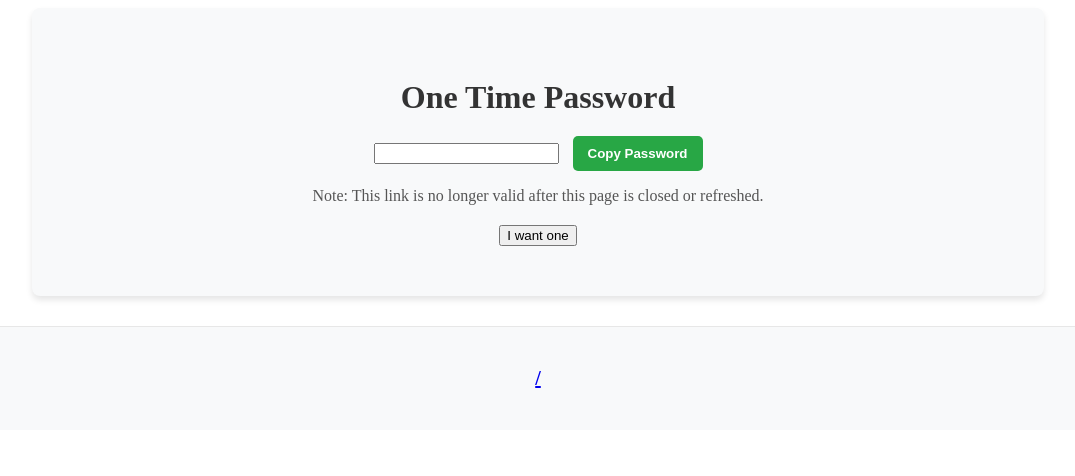
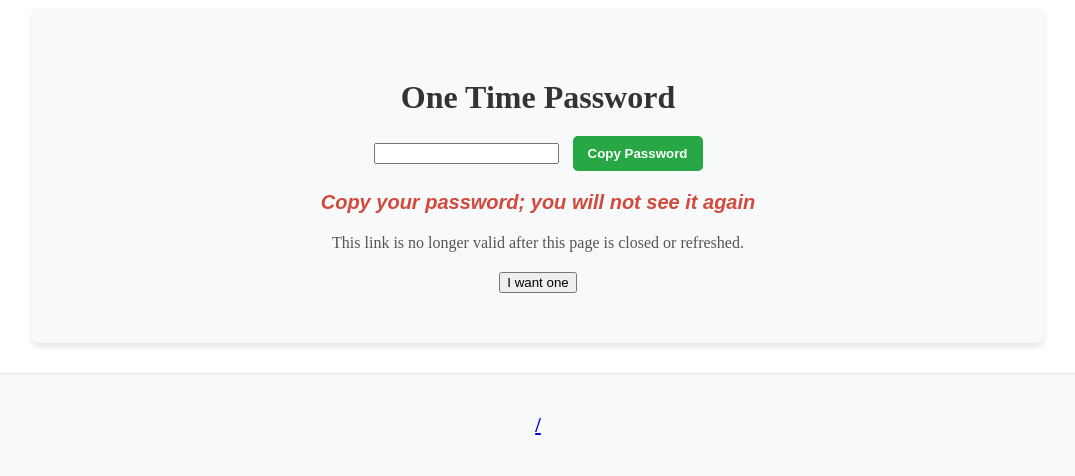
Before and after one commit to nvalezuelakghm/Kdbfaucet_webapp, a Django app: template blank/templates/password_display.html in a window 1280 px wide. Shown: the top 476 px of the page, without its empty margins (102-1177 px from the left). Run offline with Django 4.2, Linux system fonts and the light colour scheme; the template is opened without the code that fills it, so the values that code supplies are empty.

Commit message:
added disclaimer and style

```diff
--- a/blank/templates/index.html
+++ b/blank/templates/index.html
@@ -51,7 +51,7 @@ document.getElementById('password').addEventListener('input', function() {
 });
 
 document.getElementById('generatePassword').addEventListener('click', function() {
-    const chars = 'abcdefghijklmnopqrstuvwxyzABCDEFGHIJKLMNOPQRSTUVWXYZ0123456789!@#$%&*?';
+    const chars = 'abcdefghijklmnopqrstuvwxyzABCDEFGHIJKLMNOPQRSTUVWXYZ0123456789!@#$%&*?.:';
     let password = '';
     const passwordLength = 12; // Generate 12 characters long passwords for better security
 
--- a/blank/templates/password_display.html
+++ b/blank/templates/password_display.html
@@ -8,7 +8,8 @@
         <input id="passwordField" class="password-box" value="{{ password }}" readonly>
         <button onclick="copyPassword()" class="copy-btn">Copy Password</button>
     </div>
-    <p class="note">Note: This link is no longer valid after this page is closed or refreshed.</p>
+    <p class="warning">Copy your password; you will not see it again</p>
+    <p class="note">This link is no longer valid after this page is closed or refreshed.</p>
     <!-- Added return to home button -->
     <button onclick="window.location.href='/'" class="home-btn">I want one</button>
 </div>
@@ -77,5 +78,6 @@ function copyPassword() {
         font-style: italic;
         color: #6c757d;
     }
+
 </style>
 {% endblock %}
--- a/static/css/style.css
+++ b/static/css/style.css
@@ -141,3 +141,11 @@ h1 {
     cursor: pointer;
     font-weight: bold;
 }
+
+.warning {
+    font-family: Arial;
+    font-weight: bold;
+    font-style: italic;
+    font-size: 20px;
+    color: #d24a3b;
+}
```
